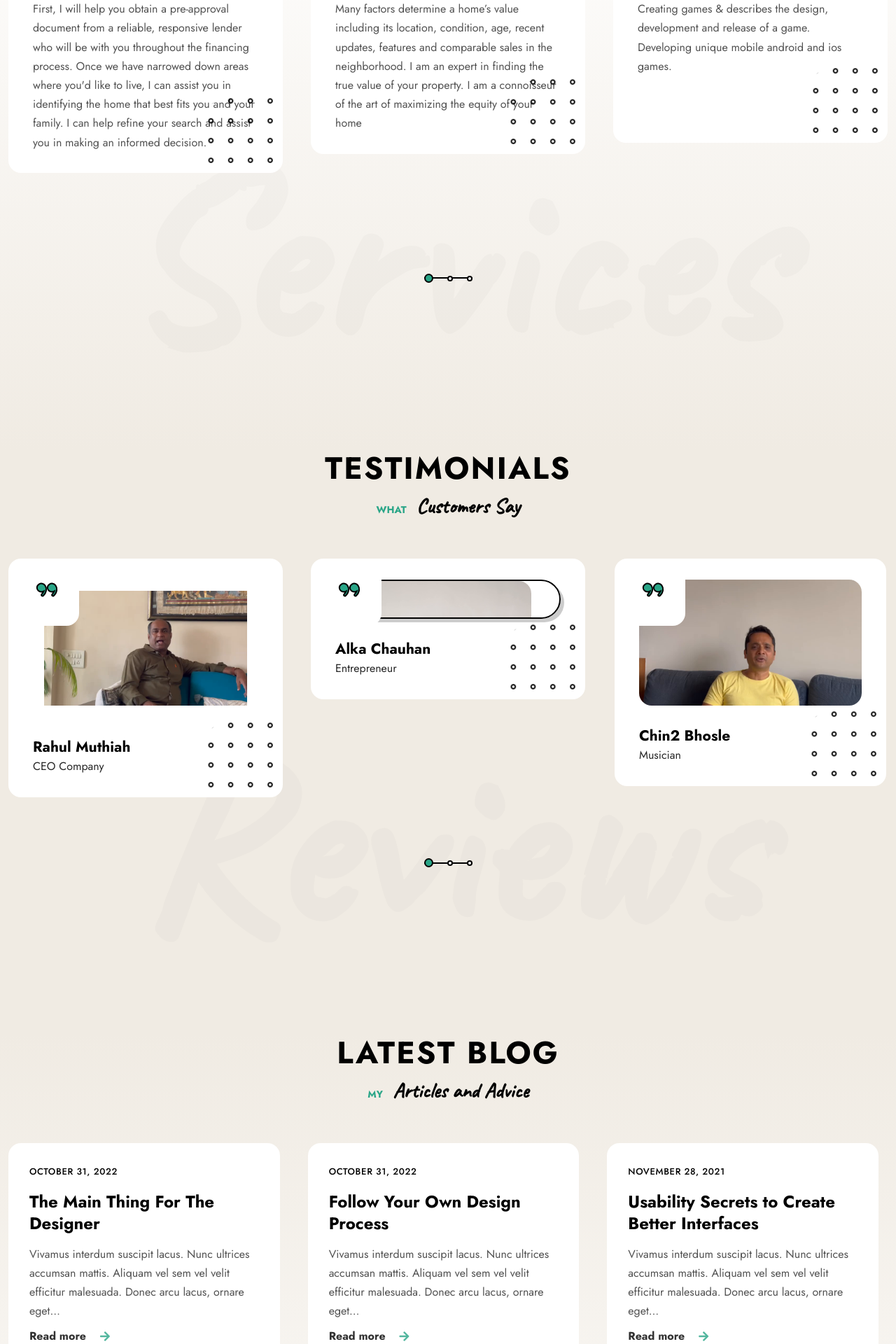
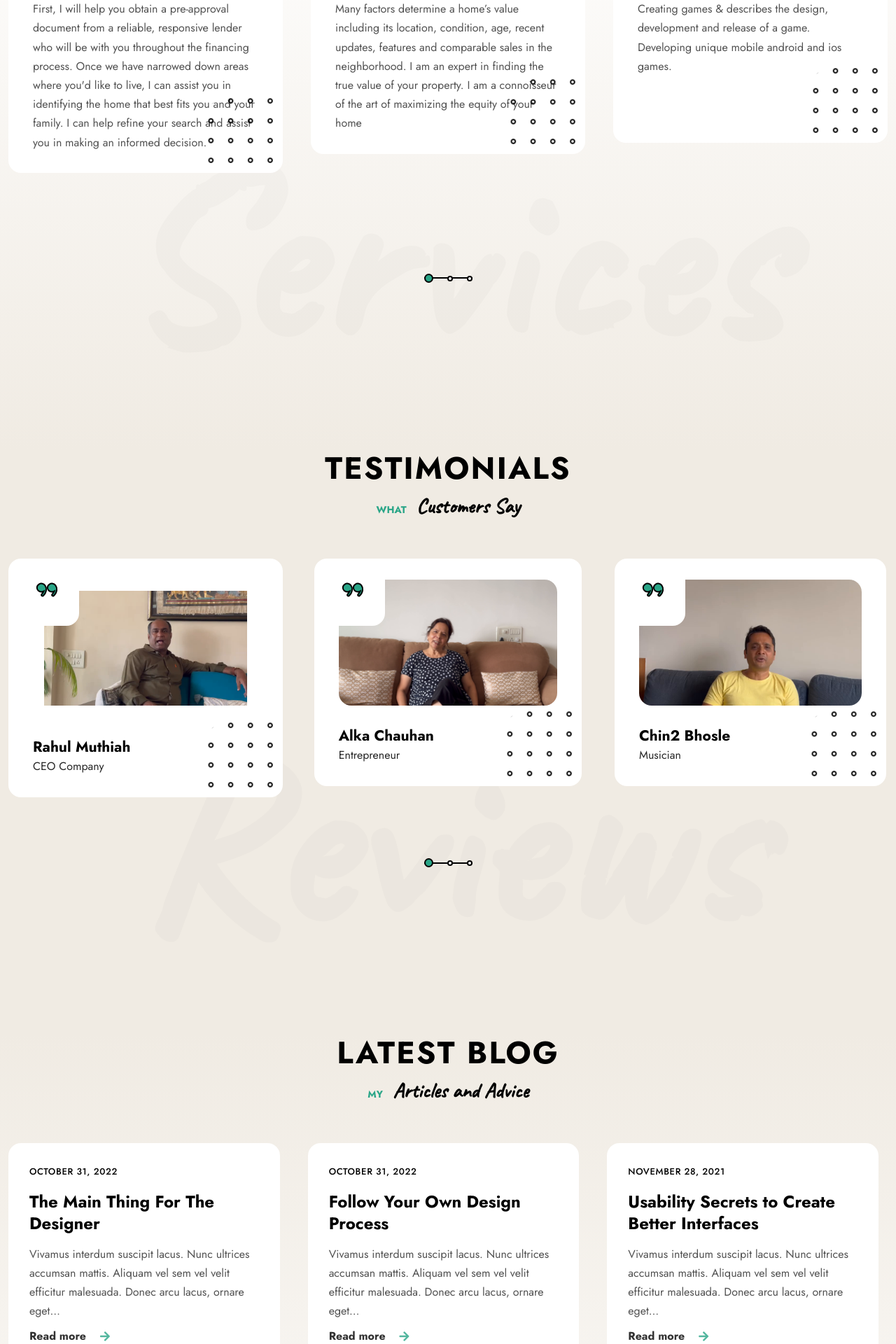
Before and after one commit to zarir-engineer/buildyourhome, a Jekyll site: the page built from index.html, in a window 1280 px wide. Shown: the part 1290-3210 px from the top of the page at 70% size. Built offline with Jekyll 4.4.1, drawn with Linux system fonts in a browser that asks for light colours; the list of posts is cut into pages by our own code.

Commit message:
Update body_wrapper.html

```diff
--- a/_includes/body_wrapper.html
+++ b/_includes/body_wrapper.html
@@ -255,10 +255,9 @@ Once we have narrowed down areas where you'd like to live, I can assist you in i
         <div class="swiper-slide">
           <div class="testimonials-item">
             <div class="image">
-              <a class="btn btn-lg video" data-target="#myModal" data-toggle="modal" data-video="https://youtu.be/hn9-EsO0p3M">
+              <a class="video" data-target="#myModal" data-toggle="modal" data-video="https://youtu.be/hn9-EsO0p3M">
               <img decoding="async" src="assets/images/alka_660_380.png" alt="Alka Chauhan" >
               </a>
-
               <div class="icon">
                 <svg xmlns="http://www.w3.org/2000/svg" xmlns:xlink="http://www.w3.org/1999/xlink" width="44px" height="34px">
                   <path fill-rule="evenodd" stroke-width="2px" stroke="rgb(0, 0, 0)" fill="rgb(41, 165, 135)" d="M17.360,8.325 C15.490,5.563 11.616,4.762 8.705,6.536 C6.901,7.635 5.815,9.533 5.826,11.567 C5.828,14.854 8.637,17.516 12.101,17.515 C13.290,17.513 14.456,17.192 15.460,16.587 C14.967,17.975 14.049,19.457 12.537,20.942 C11.934,21.533 11.951,22.476 12.574,23.048 C13.198,23.619 14.192,23.604 14.794,23.012 C20.384,17.515 19.658,11.539 17.360,8.333 L17.360,8.325 ZM32.407,8.325 C30.538,5.563 26.663,4.762 23.752,6.536 C21.949,7.635 20.863,9.533 20.873,11.567 C20.875,14.854 23.685,17.516 27.148,17.515 C28.338,17.513 29.503,17.192 30.508,16.587 C30.015,17.975 29.097,19.457 27.585,20.942 C26.982,21.533 26.999,22.476 27.622,23.048 C28.245,23.619 29.239,23.604 29.842,23.012 C35.432,17.515 34.706,11.539 32.407,8.333 L32.407,8.325 Z" />
```
